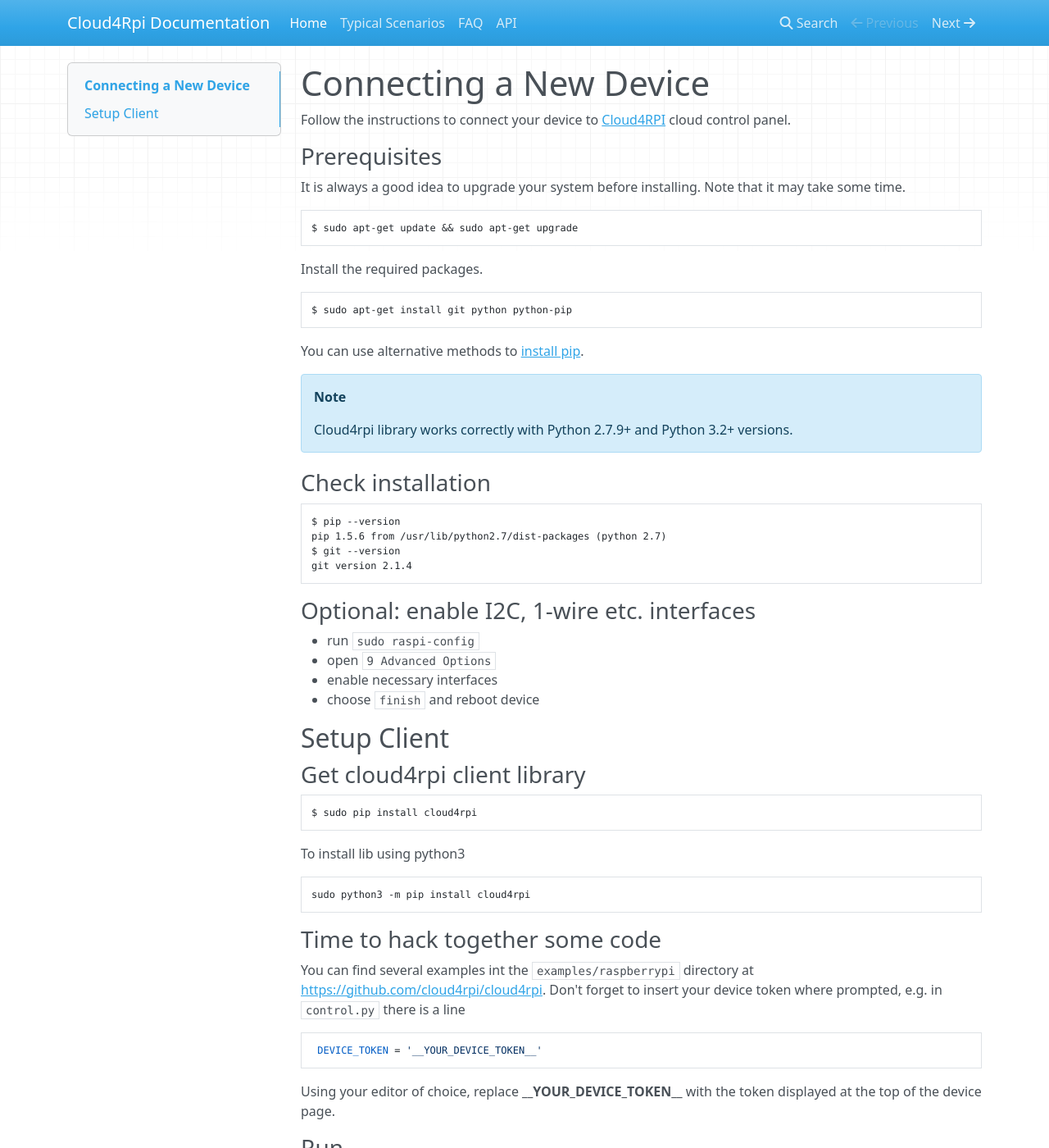
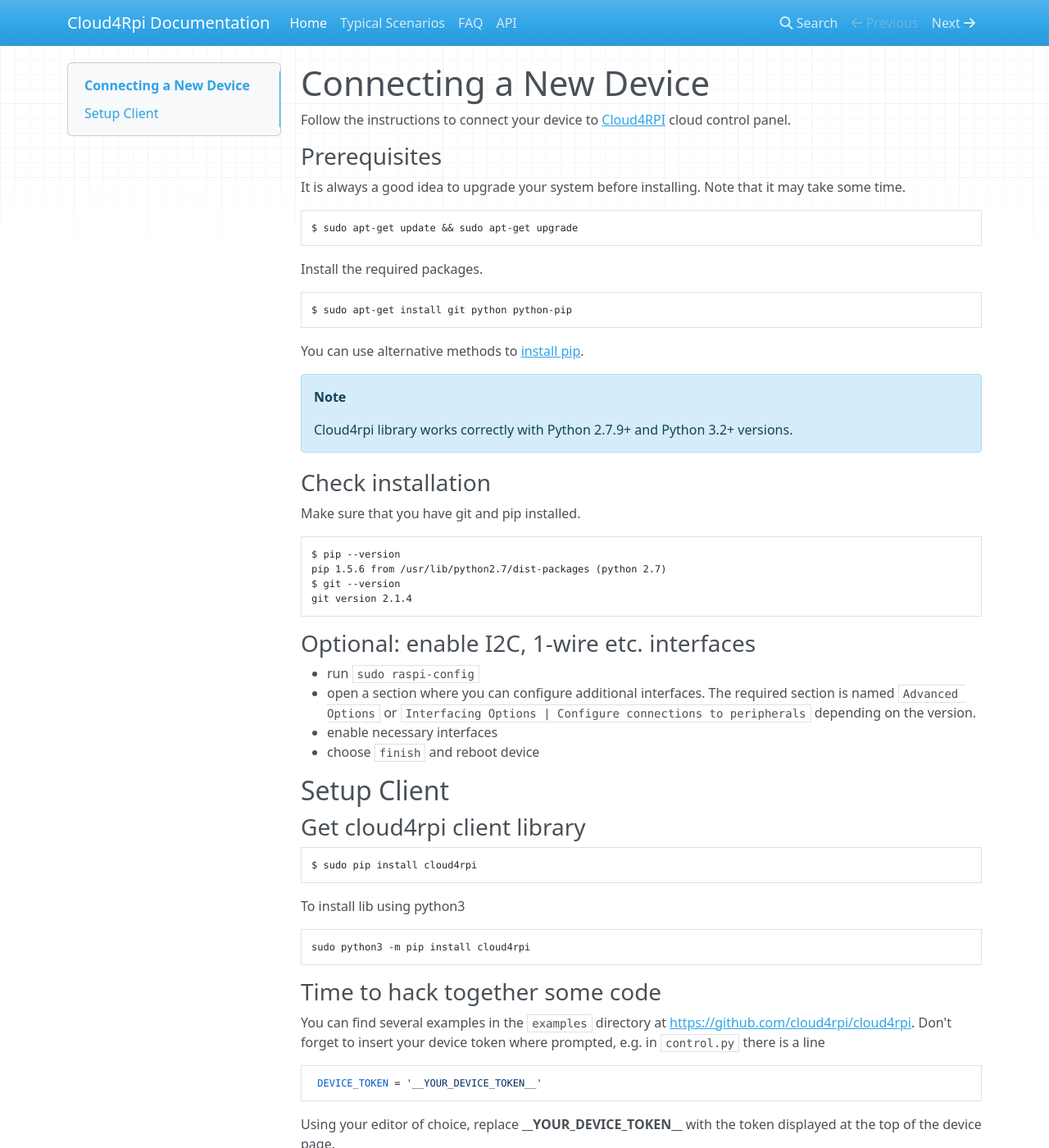
Before and after one commit to cloud4rpi/docs, an MkDocs documentation site: the page built from docs/index.md, in a window 1280 px wide and 1400 px high. Shown: the whole window at 82% size. Built offline with MkDocs 1.6.1, drawn with Linux system fonts in a browser that asks for light colours; nearby versions of some CDN libraries; old or Windows-style settings are respelled for this version of MkDocs.

````diff
--- a/docs/index.md
+++ b/docs/index.md
@@ -21,6 +21,8 @@ You can use alternative methods to [install pip](https://pip.pypa.io/en/stable/i
 
 ### Check installation
 
+Make sure that you have git and pip installed.
+
 ``` bash
 $ pip --version
 pip 1.5.6 from /usr/lib/python2.7/dist-packages (python 2.7)
@@ -32,7 +34,7 @@ git version 2.1.4
 
 ### Optional: enable I2C, 1-wire etc. interfaces
 - run `sudo raspi-config`
-- open `9 Advanced Options`
+- open a section where you can configure additional interfaces. The required section is named `Advanced Options` or `Interfacing Options | Configure connections to peripherals` depending on the version.
 - enable necessary interfaces
 - choose `finish` and reboot device
 
@@ -52,7 +54,7 @@ sudo python3 -m pip install cloud4rpi
 
 ### Time to hack together some code
 
-You can find several examples int the `examples/raspberrypi` directory at [https://github.com/cloud4rpi/cloud4rpi](https://github.com/cloud4rpi/cloud4rpi).
+You can find several examples in the `examples` directory at [https://github.com/cloud4rpi/cloud4rpi](https://github.com/cloud4rpi/cloud4rpi).
 Don't forget to insert your device token where prompted, e.g. in `control.py` there is a line
 
 ```
````
Also changed, not shown: docs/faq.md (+1 -1 lines), docs/typical-scenarios.md (+3 -3 lines).
